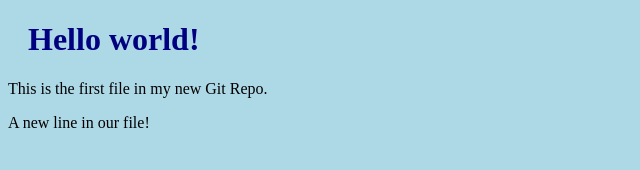
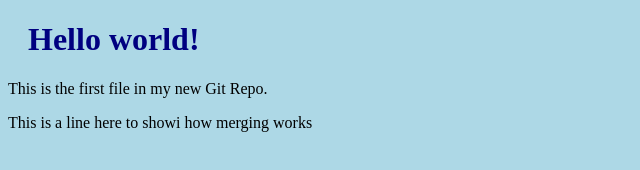
Before and after one commit to smyussuf/hello-world, a plain HTML site: page index.html in a window 1280 px wide. Shown: the whole page, without its empty margins (0-640 px from the left). Drawn offline with Linux system fonts and the light colour scheme.

Commit message:
upadted index.html with emergency fix

```diff
--- a/index.html
+++ b/index.html
@@ -8,6 +8,6 @@
 
 <h1>Hello world!</h1>
 <p>This is the first file in my new Git Repo.</p>
-<p>A new line in our file!</p>
+<p>This is a line here to showi how merging works</p>
 </body>
 </html>
```
